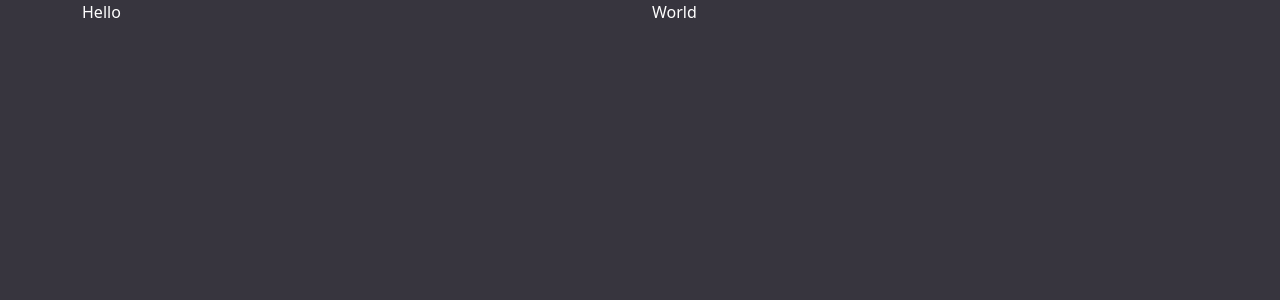
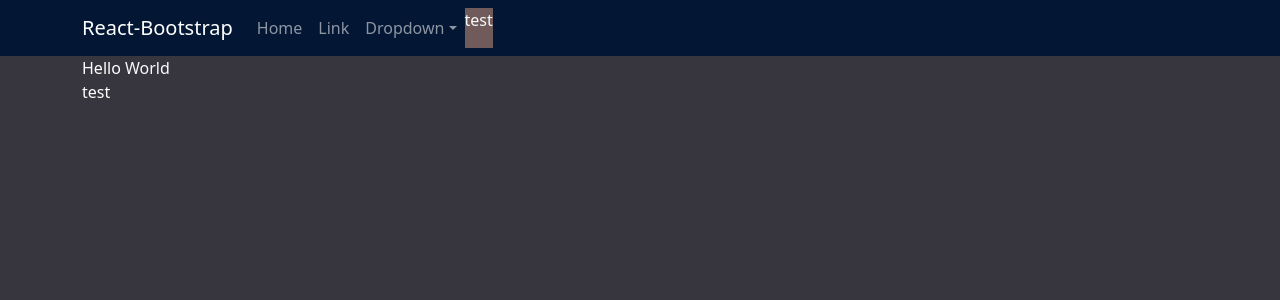
Before and after one commit to d-hardine/wheres-the-game-character-front, a React (Vite) app: page / in a window 1280 px wide. Shown: the top 300 px of the page. Built offline with nearby package versions, Linux system fonts and the light colour scheme.

Commit message:
added navbar component, still rough

```diff
--- a/src/App.jsx
+++ b/src/App.jsx
@@ -1,15 +1,23 @@
 import Container from 'react-bootstrap/Container'
 import Row from 'react-bootstrap/Row'
 import Col from 'react-bootstrap/Col'
+import BasicExample from './components/Navbar'
+import './index.css'
 
 function App() {
   return (
+    <>
+    <BasicExample />
     <Container>
       <Row>
-        <Col className='text-white'>Hello</Col>
-        <Col className='text-white'>World</Col>
+        <Col>
+           <span className='text-white'>Hello </span>
+           <span className='text-light'>World</span>
+           <div className='text-white'>test</div>
+        </Col>
       </Row>
     </Container>
+    </>
   )
 }
 
--- /dev/null
+++ b/src/components/Navbar.jsx
@@ -0,0 +1,36 @@
+import Container from 'react-bootstrap/Container';
+import Nav from 'react-bootstrap/Nav';
+import Navbar from 'react-bootstrap/Navbar';
+import NavDropdown from 'react-bootstrap/NavDropdown';
+import '../index.css'
+
+function BasicExample() {
+  return (
+    <Navbar expand="lg" className="bg-primary-subtle" data-bs-theme="dark" bg="myColor">
+      <Container>
+        <Navbar.Brand href="/">React-Bootstrap</Navbar.Brand>
+        <Navbar.Toggle aria-controls="basic-navbar-nav" />
+        <Navbar.Collapse id="basic-navbar-nav">
+          <Nav className="me-auto">
+            <Nav.Link href="/">Home</Nav.Link>
+            <Nav.Link href="#link">Link</Nav.Link>
+            <NavDropdown title="Dropdown" id="basic-nav-dropdown">
+              <NavDropdown.Item href="#action/3.1">Action</NavDropdown.Item>
+              <NavDropdown.Item href="#action/3.2">
+                Another action
+              </NavDropdown.Item>
+              <NavDropdown.Item href="#action/3.3">Something</NavDropdown.Item>
+              <NavDropdown.Divider />
+              <NavDropdown.Item href="#action/3.4">
+                Separated link
+              </NavDropdown.Item>
+            </NavDropdown>
+            <div className='text-light test'>test</div>
+          </Nav>
+        </Navbar.Collapse>
+      </Container>
+    </Navbar>
+  );
+}
+
+export default BasicExample;
--- a/src/index.css
+++ b/src/index.css
@@ -3,3 +3,7 @@
 body {
   background-color: #37353E;
 }
+
+.test {
+  background-color: #715A5A;
+}
```
